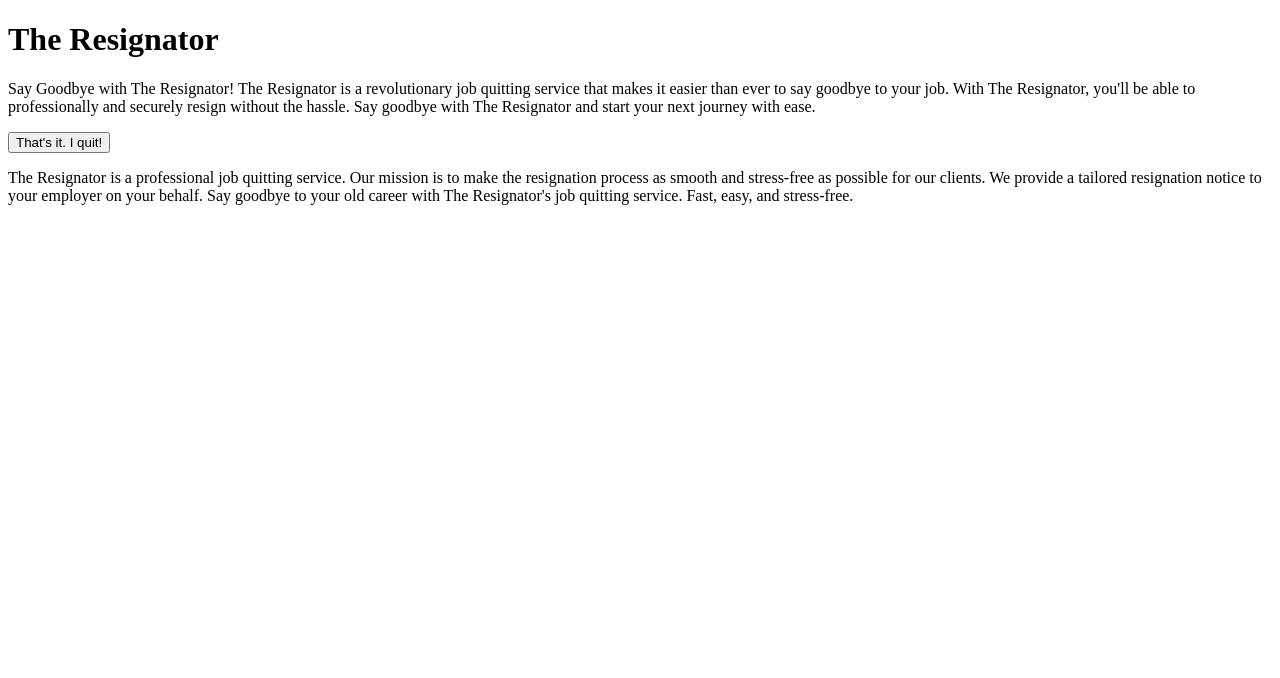
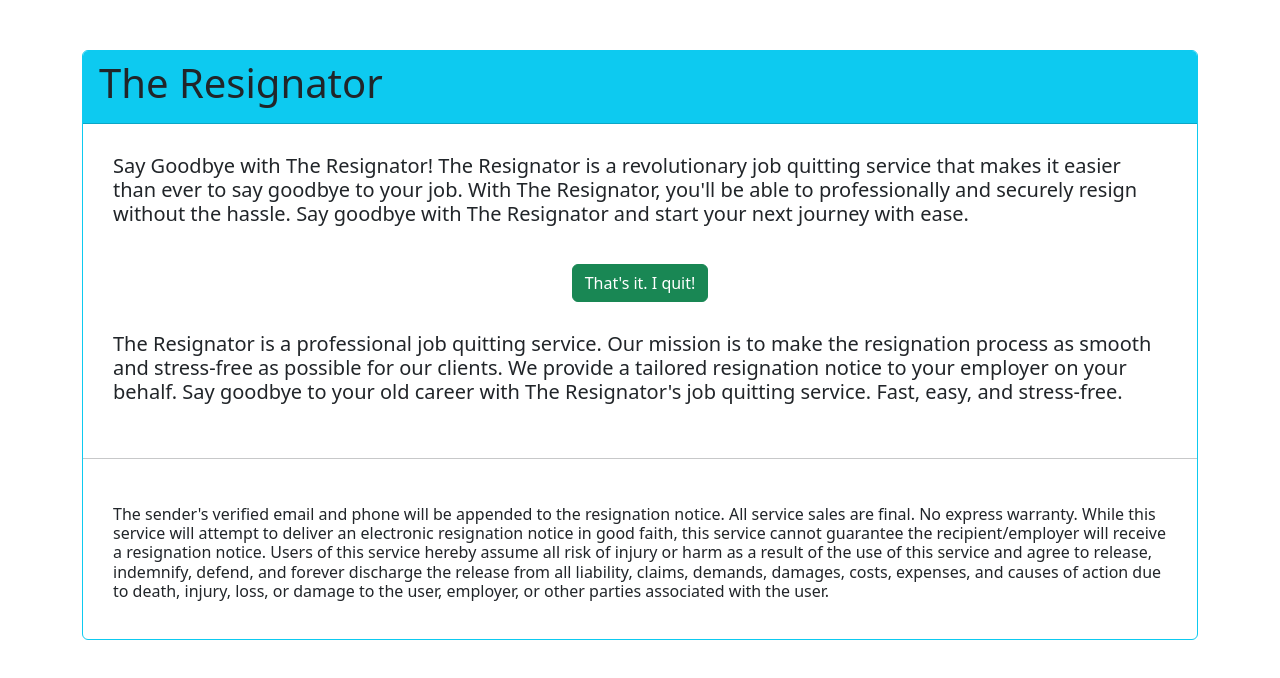
Before and after one commit to emergency22/TheResignator, a plain HTML site: page web/src/index.html in a window 1280 px wide. Drawn offline with nearby package versions, Linux system fonts and the light colour scheme.

Commit message:
Edited main html page and made it prettier

```diff
--- a/web/src/index.html
+++ b/web/src/index.html
@@ -5,11 +5,37 @@
     <link rel="stylesheet" type="text/css" href="style.css">
     <link rel="icon" href="/favicon.ico"/>
     <title>The Resignator</title>
+    <style>
+        .paddedText {
+            padding: 30px;
+        }
+    </style>
+    <link href="https://cdn.jsdelivr.net/npm/bootstrap@5.2.3/dist/css/bootstrap.min.css" rel="stylesheet" integrity="sha384-rbsA2VBKQhggwzxH7pPCaAqO46MgnOM80zW1RWuH61DGLwZJEdK2Kadq2F9CUG65" crossorigin="anonymous" />
 </head>
 <body>
-<h1>The Resignator</h1>
-    <p>Say Goodbye with The Resignator! The Resignator is a revolutionary job quitting service that makes it easier than ever to say goodbye to your job. With The Resignator, you'll be able to professionally and securely resign without the hassle. Say goodbye with The Resignator and start your next journey with ease.</p>
-<p><button>That's it. I quit!</button></p>
+<div class="container">
+    <div id="loginbox" style="margin-top: 50px;" class="col-lg-12">
+        <div class="card border-info">
 
-    <p>The Resignator is a professional job quitting service. Our mission is to make the resignation process as smooth and stress-free as possible for our clients. We provide a tailored resignation notice to your employer on your behalf. Say goodbye to your old career with The Resignator's job quitting service. Fast, easy, and stress-free.</p>
+        <div class="card-header bg-info">
+        <h1>The Resignator</h1>
+
+        </div>
+            <div class="paddedText">
+            <h5>Say Goodbye with The Resignator! The Resignator is a revolutionary job quitting service that makes it easier than ever to say goodbye to your job. With The Resignator, you'll be able to professionally and securely resign without the hassle. Say goodbye with The Resignator and start your next journey with ease.</h5>
+            </div>
+        <div class="text-center"><button class="btn btn-success">That's it. I quit!</button></div>
+
+            <div class="paddedText">
+
+            <h5>The Resignator is a professional job quitting service. Our mission is to make the resignation process as smooth and stress-free as possible for our clients. We provide a tailored resignation notice to your employer on your behalf. Say goodbye to your old career with The Resignator's job quitting service. Fast, easy, and stress-free.</h5>
+            </div>
+            <hr>
+            <div class="paddedText">
+                <h6>The sender's verified email and phone will be appended to the resignation notice. All service sales are final. No express warranty. While this service will attempt to deliver an electronic resignation notice in good faith, this service cannot guarantee the recipient/employer will receive a resignation notice. Users of this service hereby assume all risk of injury or harm as a result of the use of this service and agree to release, indemnify, defend, and forever discharge the release from all liability, claims, demands, damages, costs, expenses, and causes of action due to death, injury, loss, or damage to the user, employer, or other parties associated with the user. </h6>
+            </div>
+</div>
+    </div>
+</div>
+
 </body>
```
Also changed, not shown: 1 other file.
